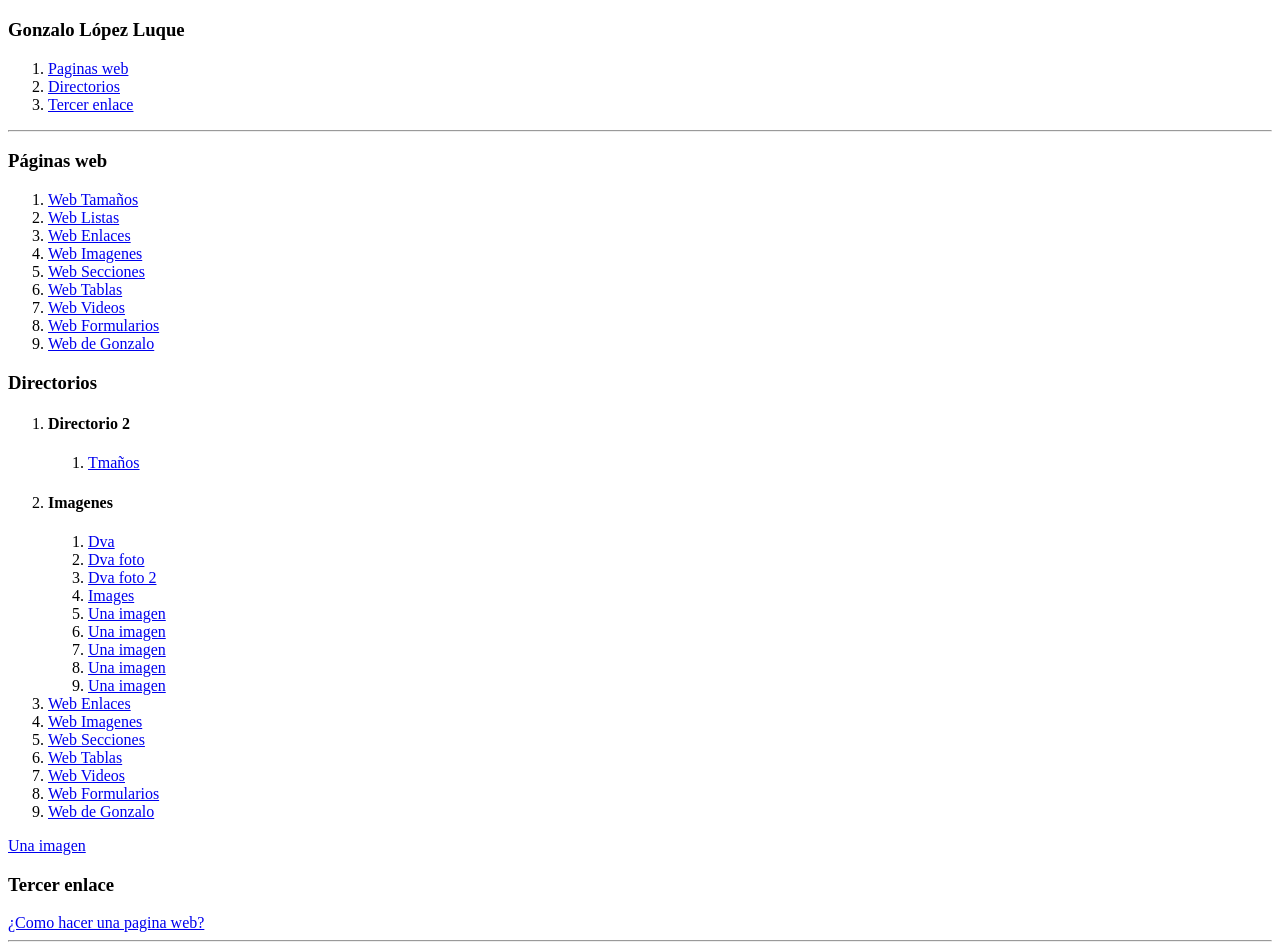
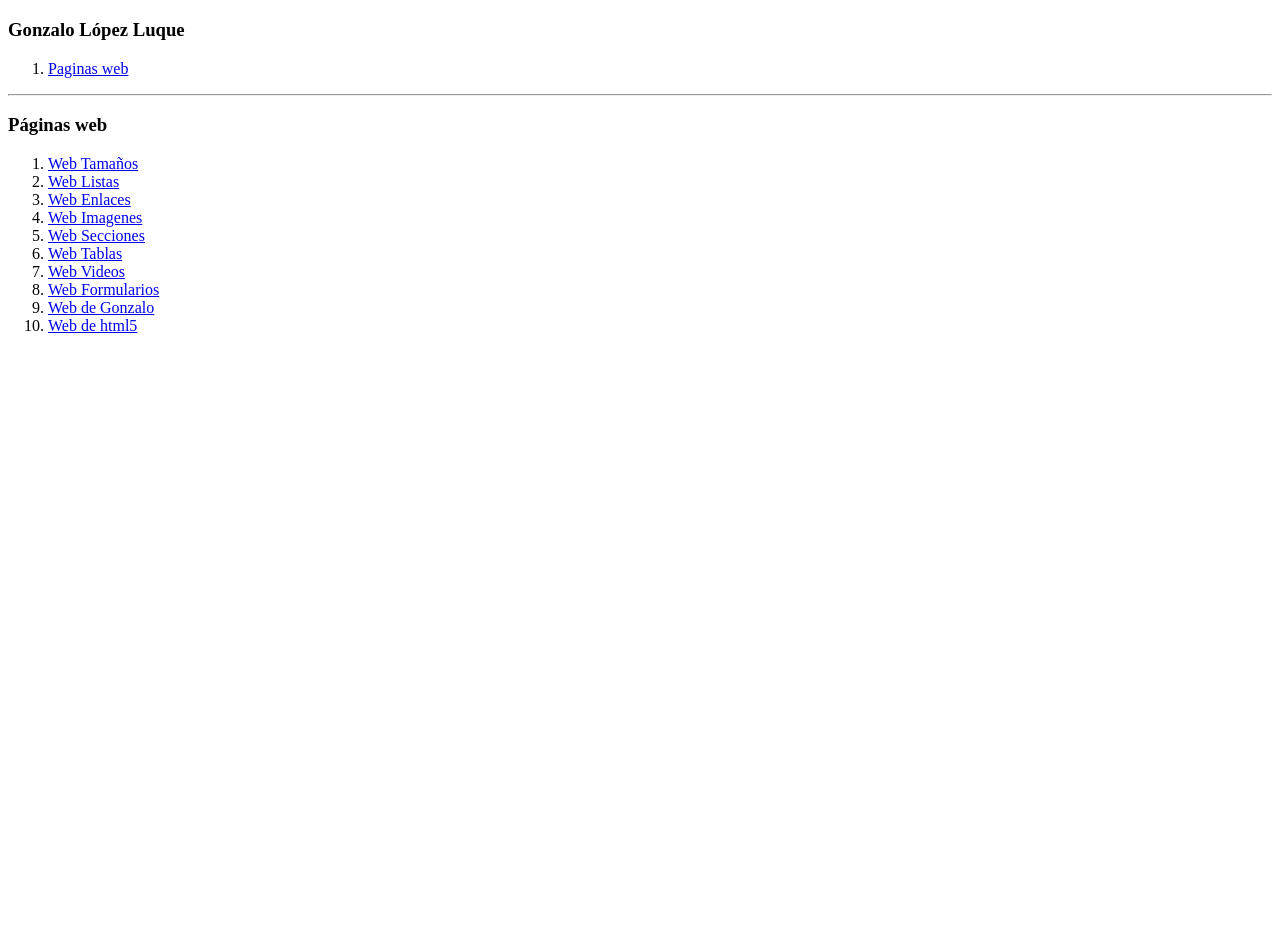
Before and after one commit to 1DAW-gonzalolop778/GonzaloL.github.io, a plain HTML site: page indice.html in a window 1280 px wide. Shown: the part 71-1021 px from the top of the page. After the commit the page ends 800 px from the top, so only its background shows below. Drawn offline with Linux system fonts and the light colour scheme.

Commit message:
aubameyang

```diff
--- a/indice.html
+++ b/indice.html
@@ -10,8 +10,6 @@
 		<h3>Gonzalo López Luque</h3>
 		<ol>
 			<li><a href="#1">Paginas web</a></li>
-			<li><a href="#2">Directorios</a></li>
-			<li><a href="#3">Tercer enlace</a></li>
 		</ol>
 		<hr></hr>
 		<h3 id "#1">Páginas web</h3>
@@ -25,36 +23,6 @@
 			<li><a href="7videos.html">Web Videos</a></li>
 			<li><a href="8formularios.html">Web Formularios</a></li>
 			<li><a href="Gonzalo.html">Web de Gonzalo</a></li>
-		</ol>
-		<h3 id "#2">Directorios</h3>
-		<ol>
-			<li><h4>Directorio 2</h4></li>
-			<ol>
-				<li><a href="dir2/tmaños.html">Tmaños</a></li>
-			</ol>
-			<li><h4>Imagenes</h4></li>
-			<ol>
-				<li><a href="imagenes/dva.jpg">Dva</a></li>
-				<li><a href="imagenes/dvafoto.jpg">Dva foto</a></li>
-				<li><a href="imagenes/dvafoto2.jpg">Dva foto 2</a></li>
-				<li><a href="imagenes/images.jpg">Images</a></li>
-				<li><a href="imagenes/dva.jpg">Una imagen</a></li>
-				<li><a href="imagenes/dva.jpg">Una imagen</a></li>
-				<li><a href="imagenes/dva.jpg">Una imagen</a></li>
-				<li><a href="imagenes/dva.jpg">Una imagen</a></li>
-				<li><a href="imagenes/dva.jpg">Una imagen</a></li>
-			</ol>
-			<li><a href="3enlaces.html">Web Enlaces</a></li>
-			<li><a href="4imagenes.html">Web Imagenes</a></li>
-			<li><a href="5secciones.html">Web Secciones</a></li>
-			<li><a href="6tablas.html">Web Tablas</a></li>
-			<li><a href="7videos.html">Web Videos</a></li>
-			<li><a href="8formularios.html">Web Formularios</a></li>
-			<li><a href="Gonzalo.html">Web de Gonzalo</a></li>
-		</ol>
-		<a href="imagenes/dva.jpg">Una imagen</a>
-		<h3 id "#3">Tercer enlace</h3>
-		<a href="https://es.wikihow.com/hacer-una-p%C3%A1gina-web-en-HTML">¿Como hacer una pagina web?</a>
-		<hr></hr>
+			<li><a href="9html5.html">Web de html5</a></li>
 	</body>
 </html>
```
Also changed, not shown: 9html5.html (added, +59 -0 lines), 1 other file.
